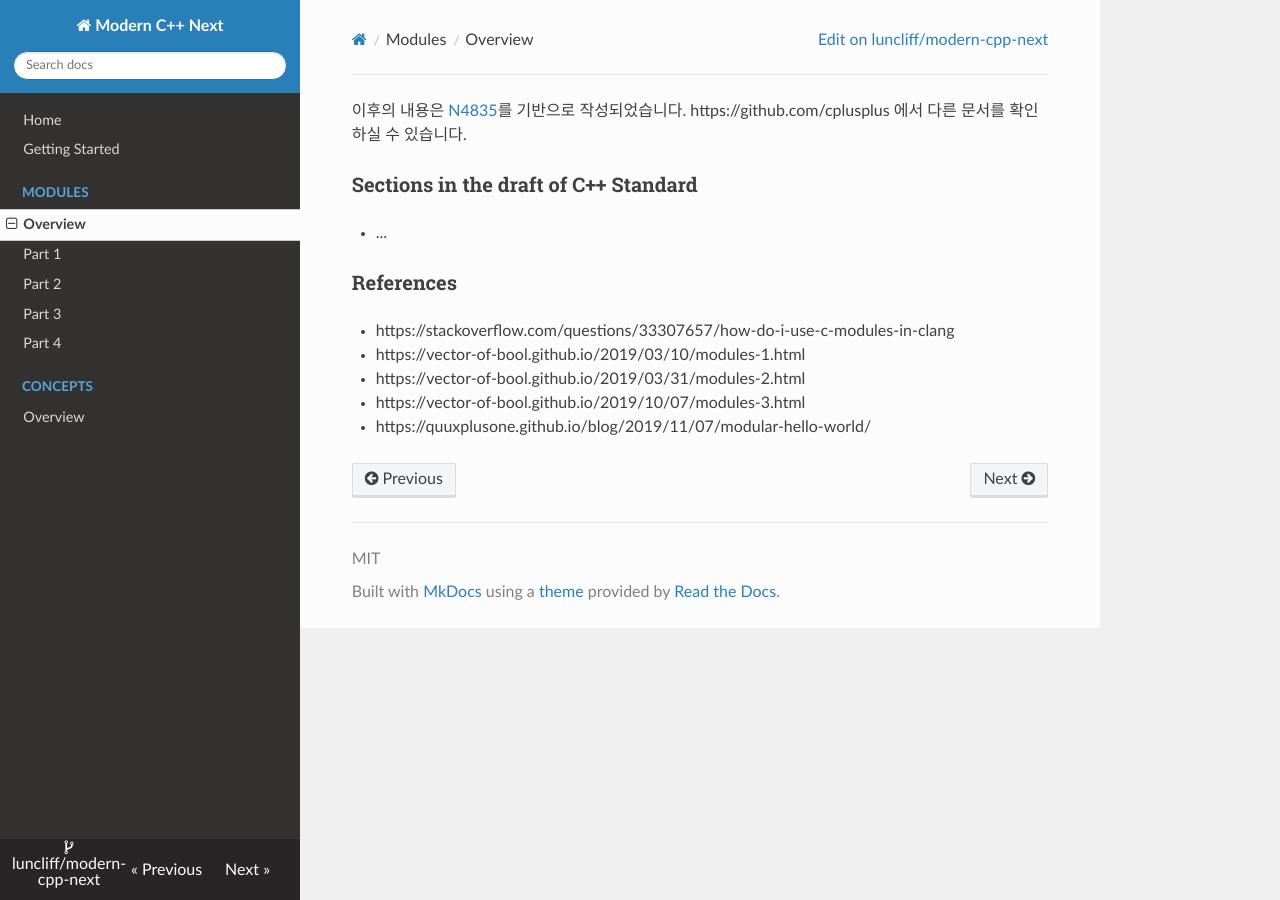
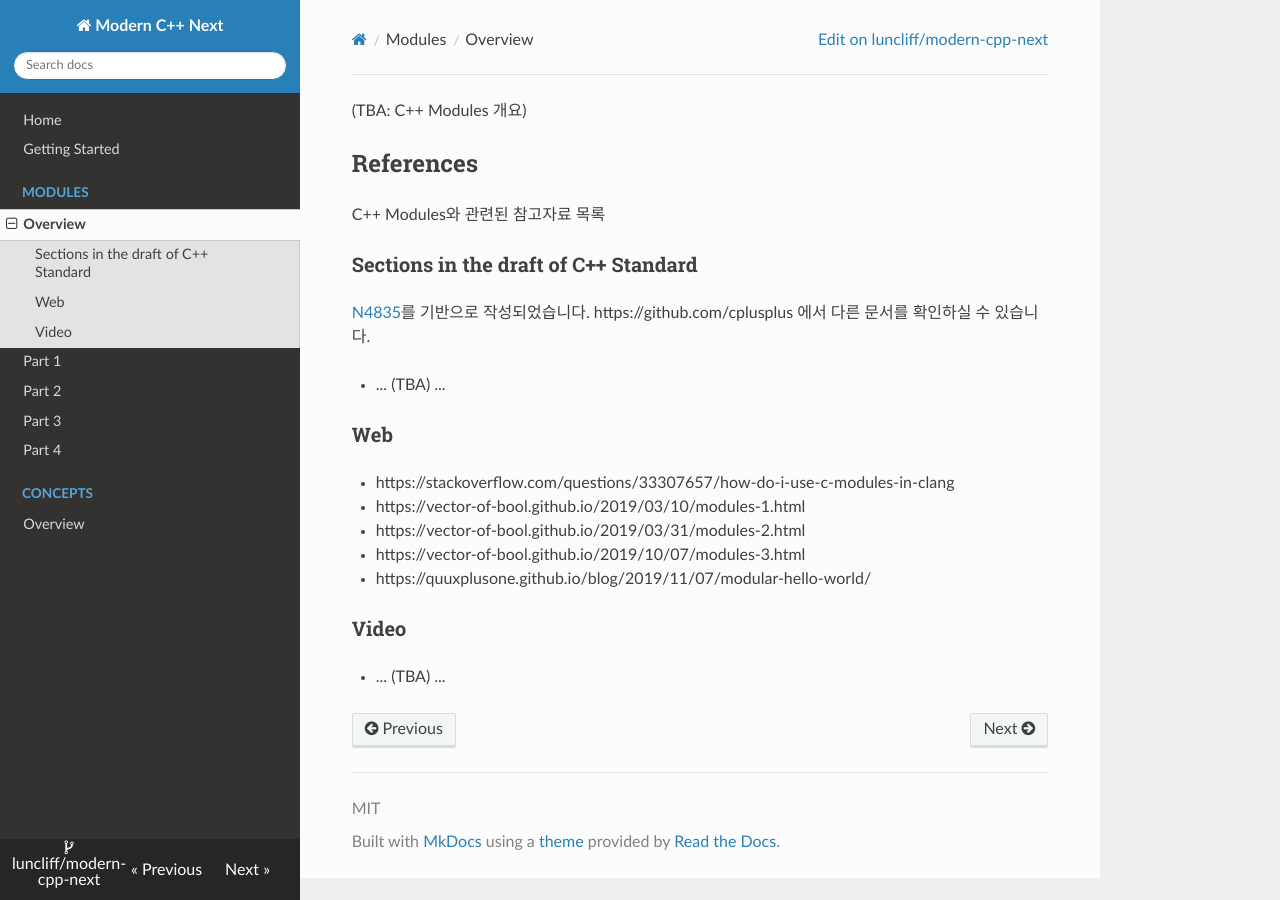
Before and after one commit to utilForever/modern-cpp-next, an MkDocs documentation site: the page built from docs/kor/modules_p0.md, in a window 1280 px wide. Built offline with MkDocs 1.6.1, drawn with Linux system fonts in a browser that asks for light colours; nearby versions of some CDN libraries; a script that is not in the unit is left out.

Commit message:
misc link update for web resources

```diff
--- a/docs/kor/modules_p0.md
+++ b/docs/kor/modules_p0.md
@@ -1,14 +1,24 @@
 
-이후의 내용은 [N4835](https://github.com/cplusplus/draft/tree/master/papers)를 기반으로 작성되었습니다. https://github.com/cplusplus 에서 다른 문서를 확인하실 수 있습니다.
+(TBA: C++ Modules 개요)
+
+## References
+
+C++ Modules와 관련된 참고자료 목록
 
 ### Sections in the draft of C++ Standard
 
-* ...
+[N4835](https://github.com/cplusplus/draft/tree/master/papers)를 기반으로 작성되었습니다. https://github.com/cplusplus 에서 다른 문서를 확인하실 수 있습니다.
 
-### References
+* ... (TBA) ...
+
+### Web
 
 * https://stackoverflow.com/questions/33307657/how-do-i-use-c-modules-in-clang
 * https://vector-of-bool.github.io/2019/03/10/modules-1.html
 * https://vector-of-bool.github.io/2019/03/31/modules-2.html
 * https://vector-of-bool.github.io/2019/10/07/modules-3.html
 * https://quuxplusone.github.io/blog/2019/11/07/modular-hello-world/
+
+### Video
+
+* ... (TBA) ...
```
Also changed, not shown: docs/kor/getting_started.md (+1 -1 lines).
